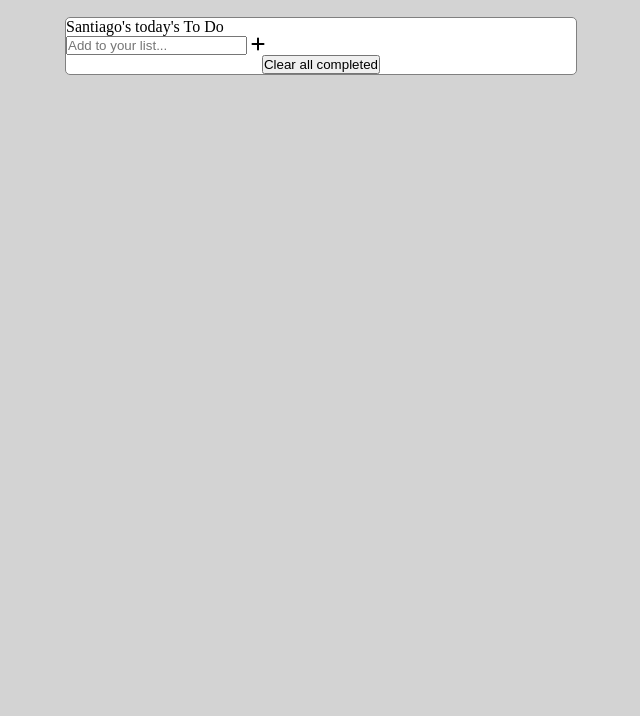
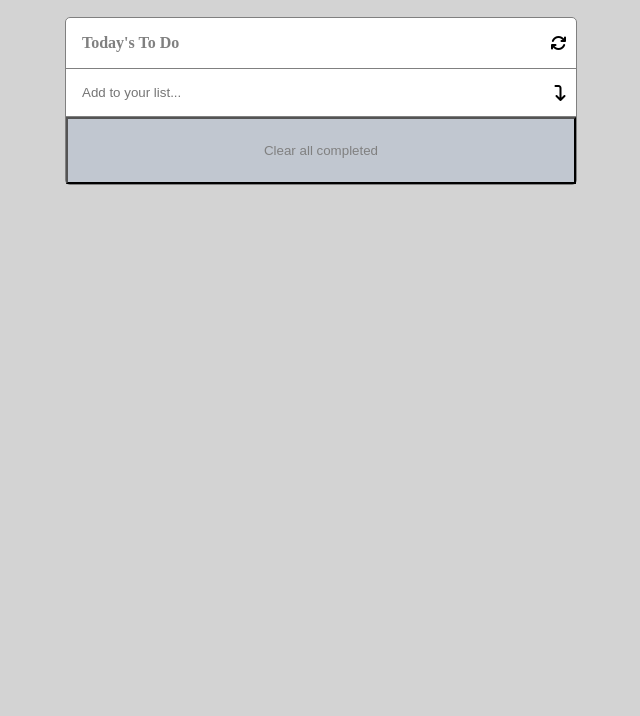
Before and after one commit to smunoz1988/toDoList, a website built with webpack: page src/index.html in a window 1280 px wide. Shown: the part 84-800 px from the top of the page, without its empty margins (319-959 px from the left). Built offline with nearby package versions, Linux system fonts and the light colour scheme.

Commit message:
Update index.html

```diff
--- a/src/index.html
+++ b/src/index.html
@@ -1,33 +1,28 @@
 <!DOCTYPE html>
 <html lang="en">
-
 <head>
     <meta charset="UTF-8">
     <meta name="viewport" content="width=device-width, initial-scale=1.0">
-    <meta name="description" content="To Do List, using webpack, modules and live server">
-    <link rel="preconnect" href="https://fonts.googleapis.com">
-    <link rel="preconnect" href="https://fonts.gstatic.com" crossorigin>
-    <link href="https://fonts.googleapis.com/css2?family=Montserrat:wght@100;400&display=swap" rel="stylesheet">
+    <link rel="stylesheet" href="https://cdnjs.cloudflare.com/ajax/libs/font-awesome/4.7.0/css/font-awesome.min.css">
     <script src="https://kit.fontawesome.com/6e8f4ae605.js" crossorigin="anonymous"></script>
     <title>To Do List</title>
 </head>
-
 <body>
-    <h1 id="title">Personal To do list</h1>
-
+    <h1>To Do List</h1>
     <section id="main">
-        <form id="addToList">
-            <p id="listTitle" class="listElement">Santiago's today's To Do</p>
-            <div class="listElement addCont">
-                <div id="toDo">
-                    <input class="addToInput" type="text" placeholder="Add to your list..."/></input>
-                    <i id="addIcon" class="fa-solid fa-plus icon"></i>
-                </div>
+        <form>
+            <div class="topItems">
+                <p class="formItem">Today's To Do</p>
+                <i class="fa-solid fa-arrows-rotate"></i>
+            </div>
+            <div class="topItems">
+                <input type="text" id="inputTask" placeholder="Add to your list...">
+                <i class="fa-solid fa-arrow-turn-down"></i>
             </div>
         </form>
-        <ul class="container"></ul>
-        <button type="button" class="clear"><span>Clear all completed</span></button>
+        <ul id="container"></ul>
+        <button type="button" id="clearAllButton" class="clearAll">Clear all completed</button>
     </section>
+    </hi>
 </body>
-
 </html>
```
